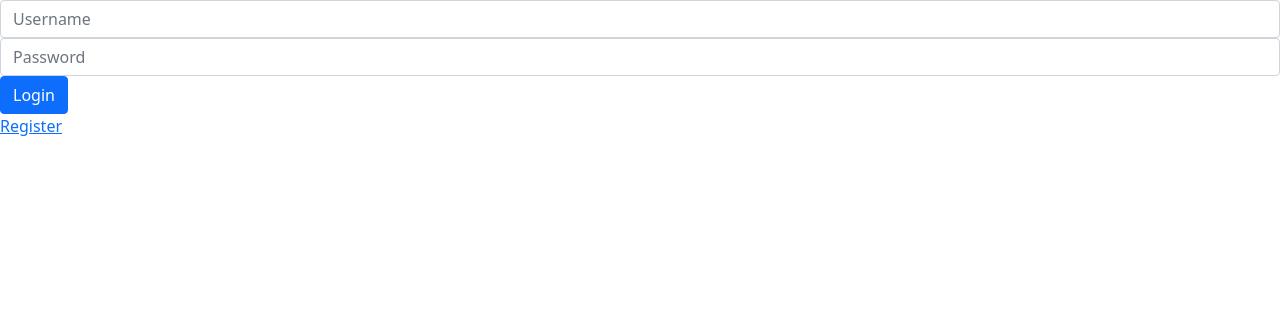
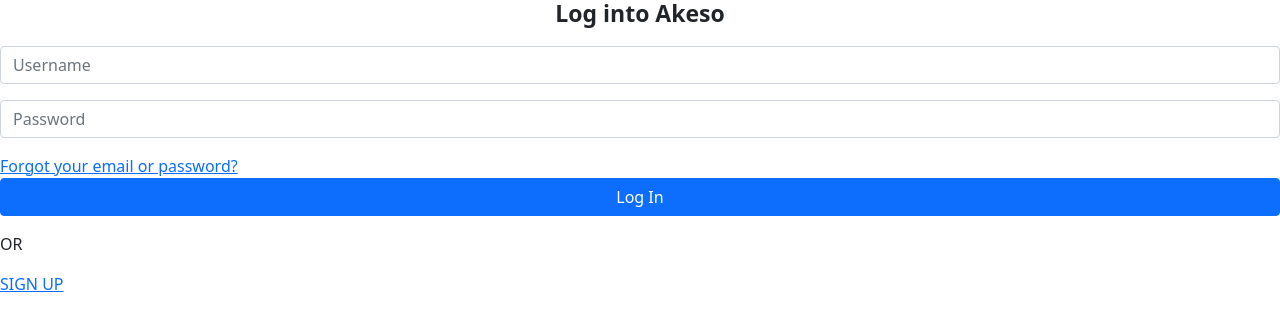
Before and after one commit to Athcns/akeso-site, a Django app: page /login in a window 1280 px wide. Shown: the top 331 px of the page. Run offline with Django 3.2, Linux system fonts and the light colour scheme.

Commit message:
Created a visually appealing login page

```diff
--- a/akeso/users/templates/users/login.html
+++ b/akeso/users/templates/users/login.html
@@ -1,21 +1,30 @@
-{% extends "users/layout.html" %}
+{% extends 'users/layout.html' %}
 
 {% block body %}
+    <section class="login">
+        <form method="post" action="{% url 'login' %}">
+            {% csrf_token %}
+            <h2 class="visually-hidden">Login Form</h2>
+            <div class="illustration"><i class="fas fa-brain"></i></div>
+            <h1 style="text-align: center;font-size: 23px;font-weight: bold;padding-bottom: 10px;">Log into Akeso</h1>
+            {% if message %}
+                <p class="text"> {{ message }}</p>
+            {% endif %}
+            <div>
+                <input class="form-control mb-3" type="text" name="username" placeholder="Username">
+                <input class="form-control mb-3" type="password" name="password" placeholder="Password">
+            </div>
 
-    {% if message %}
-        <div> {{ message }}</div>
-    {% endif %}
+            <a class="forgot" href="#">Forgot your email or password?</a>
 
-    <form action="{% url 'login' %}" method="post">
-        {% csrf_token %}
-        <div class="input-group">
-            <input type="text" name="username" placeholder="Username" class="form-control">
-        </div>
-        <div class="input-group">
-            <input type="password" name="password" placeholder="Password" class="form-control">
-        </div>
-        <input class="btn btn-primary" type="submit" value="Login" >
-    </form>
+            <div class="mb-3">
+                <button class="btn btn-primary d-block w-100" type="submit">Log In</button>
+            </div>
 
-    <a href="{% url 'register' %}">Register</a>
+            <p class="text">OR</p>
+
+            <div class="redirect">
+                <a href="{% url 'register' %}">SIGN UP</a>
+            </div>
+        </form>
 {% endblock %}
```
